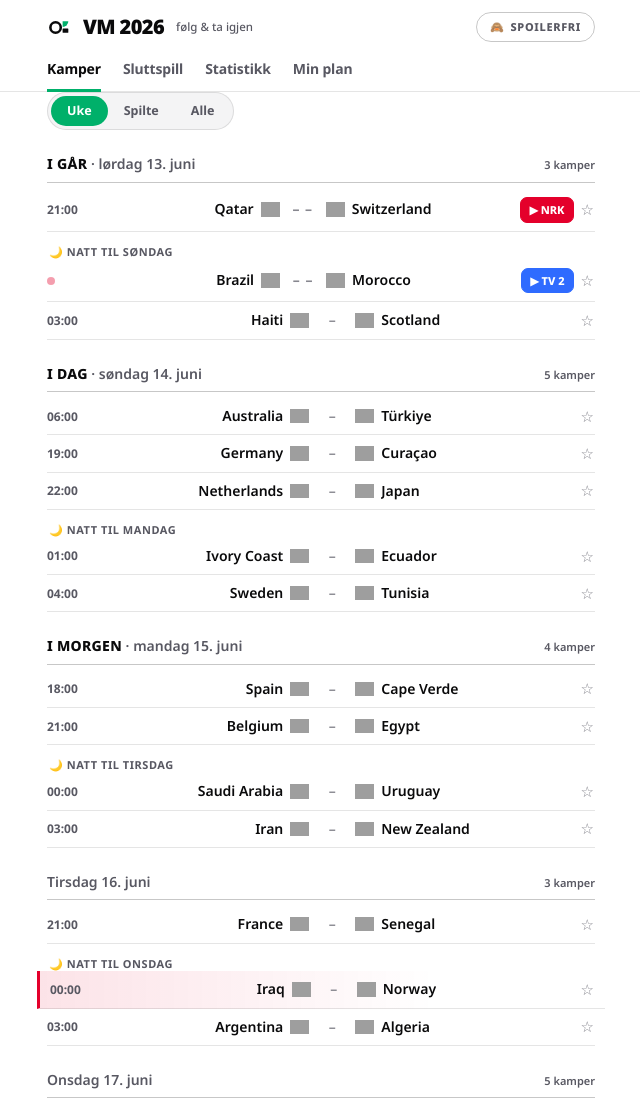
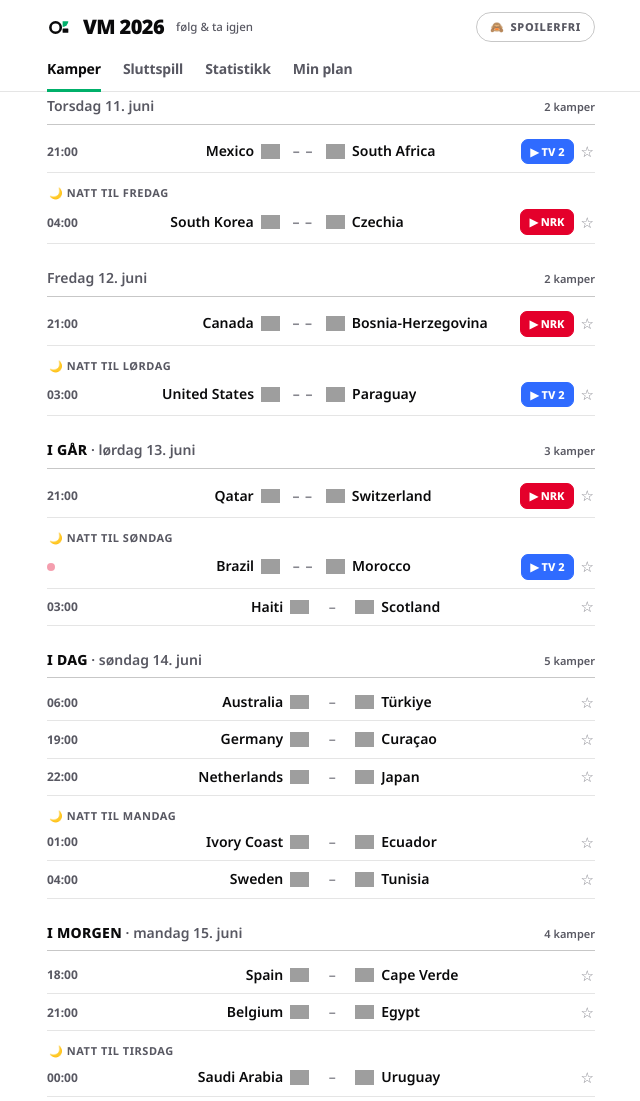
Before and after one commit to CHaerem/WorldCupSync, a website: page docs/index.html in a window 1280 px wide. Shown: the top 1101 px of the page, without its empty margins (319-959 px from the left). Drawn offline with Linux system fonts and the light colour scheme; grey boxes are pictures that could not be loaded.

Commit message:
Drop scope pills: one anchored continuous schedule + update README
- Remove Uke/Spilte/Alle pills; Kamper is now a single continuous day-grouped
  list auto-scrolled to today (yesterday's replays just above, upcoming below)
- Re-anchors to today each time you open the Kamper tab; no jump on interaction
- Fix stats reveal button styling (lost .pill class in the compact-row change)
- README rewritten to match current app: week view + natt-til grouping, bracket
  candidates, stats, Norway focus, 2026 design, NRK-auto / TV2-local-capture

Co-Authored-By: Claude Opus 4.8 (1M context) <noreply@anthropic.com>

```diff
--- a/docs/index.html
+++ b/docs/index.html
@@ -64,13 +64,8 @@
 
       main { padding-top: 14px; }
 
-      /* ---- scope toggle + day headers (continuous week view) ---- */
-      .scopebar { display: flex; margin-bottom: 6px; }
-      .seg { display: flex; background: var(--surface); border: 1px solid var(--line); border-radius: 999px; padding: 3px; }
-      .seg button { appearance: none; cursor: pointer; font: inherit; font-size: 12.5px; font-weight: 700; color: var(--muted); background: none; border: none; padding: 6px 16px; border-radius: 999px; }
-      .seg button.on { color: var(--accent-ink); background: var(--accent); }
-
-      .day { display: flex; align-items: baseline; gap: 10px; margin: 24px 0 6px; padding-bottom: 7px; border-bottom: 1px solid var(--line2); }
+      /* ---- day headers (continuous, anchored week view) ---- */
+      .day { display: flex; align-items: baseline; gap: 10px; margin: 24px 0 6px; padding-bottom: 7px; border-bottom: 1px solid var(--line2); scroll-margin-top: 116px; }
       .day:first-of-type { margin-top: 4px; }
       .day .dl { font-size: 14px; font-weight: 600; color: var(--muted); }
       .day .dl b { color: var(--fg); font-weight: 800; text-transform: uppercase; letter-spacing: 0.02em; }
@@ -142,7 +137,7 @@
       .statline .k { font-size: 11px; color: var(--muted); font-weight: 600; }
 
       .veil { text-align: center; padding: 32px 18px; border: 1px dashed var(--line2); border-radius: 14px; color: var(--muted); }
-      .veil .pill { margin-top: 14px; }
+      .reveal-btn { appearance: none; cursor: pointer; font: inherit; font-size: 13px; font-weight: 700; margin-top: 14px; padding: 9px 16px; border-radius: 9px; border: none; background: var(--accent); color: var(--accent-ink); }
       .empty { text-align: center; color: var(--muted); padding: 44px 16px; }
       footer { color: var(--faint); font-size: 11px; text-align: center; padding: 28px 16px 8px; line-height: 1.7; }
     </style>
--- a/docs/js/app.js
+++ b/docs/js/app.js
@@ -11,7 +11,7 @@ const LS = {
 };
 const state = {
   matches: [], groups: [], stats: null,
-  view: "schedule", scope: "week",
+  view: "schedule",
   spoiler: LS.get("spoiler", false),
   revealed: new Set(LS.get("revealed", [])),
   watched: new Set(LS.get("watched", [])),
@@ -85,40 +85,30 @@ const WDFULL = ["søndag","mandag","tirsdag","onsdag","torsdag","fredag","lørda
 const shiftDate = (iso, n) => { const d = new Date(iso + "T12:00:00Z"); d.setUTCDate(d.getUTCDate() + n); return d.toISOString().slice(0, 10); };
 const programDate = (m) => (parseInt(m.osloTime.slice(0, 2), 10) < 6 ? shiftDate(m.osloDate, -1) : m.osloDate);
 const relLabel = (iso) => { const t = todayOslo(); return iso === t ? "I dag" : iso === shiftDate(t, -1) ? "I går" : iso === shiftDate(t, 1) ? "I morgen" : null; };
-function dayHeader(iso, count) {
-  const f = fmtDay(iso), rel = relLabel(iso);
-  const lbl = rel ? `<b>${rel}</b> · ${f.label.toLowerCase()}` : f.label;
-  return `<div class="day"><span class="dl">${lbl}</span><span class="dcount">${count} ${count === 1 ? "kamp" : "kamper"}</span></div>`;
-}
 function viewSchedule() {
   const today = todayOslo();
-  let list, desc = false;
-  if (state.scope === "played") { list = state.matches.filter((m) => m.completed); desc = true; }
-  else if (state.scope === "all") { list = state.matches.slice(); }
-  else { const from = shiftDate(today, -1), to = shiftDate(today, 7); list = state.matches.filter((m) => { const p = programDate(m); return p >= from && p <= to; }); }
+  const byDay = {}, order = [];
+  for (const m of state.matches) { const p = programDate(m); if (!byDay[p]) { byDay[p] = []; order.push(p); } byDay[p].push(m); }
+  order.sort();
+  if (!order.length) return `<div class="empty">Ingen kamper.</div>`;
+  // anchor the initial scroll on today's programme (or the next upcoming day)
+  const anchor = order.find((p) => p >= today) || order[order.length - 1];
 
-  const seg = (k, l) => `<button class="${state.scope === k ? "on" : ""}" data-scope="${k}">${l}</button>`;
-  const nav = `<div class="scopebar"><div class="seg">${seg("week", "Uke")}${seg("played", "Spilte")}${seg("all", "Alle")}</div></div>`;
-  if (!list.length) return nav + `<div class="empty">Ingen kamper her.</div>`;
-
-  const byDay = {}, order = [];
-  for (const m of list) { const p = programDate(m); if (!byDay[p]) { byDay[p] = []; order.push(p); } byDay[p].push(m); }
-  order.sort((a, b) => (desc ? b.localeCompare(a) : a.localeCompare(b)));
-
-  const body = order.map((p) => {
+  return order.map((p) => {
     const ms = byDay[p].sort((a, b) => new Date(a.date) - new Date(b.date));
-    let h = dayHeader(p, ms.length), night = false;
+    const f = fmtDay(p), rel = relLabel(p);
+    const lbl = rel ? `<b>${rel}</b> · ${f.label.toLowerCase()}` : f.label;
+    let h = `<div class="day${p === anchor ? " anchor" : ""}"${p === anchor ? ' id="anchor"' : ""}><span class="dl">${lbl}</span><span class="dcount">${ms.length} ${ms.length === 1 ? "kamp" : "kamper"}</span></div>`;
+    let night = false;
     for (const m of ms) {
       if (!night && parseInt(m.osloTime.slice(0, 2), 10) < 6) {
-        const wd = WDFULL[new Date(m.osloDate + "T12:00:00Z").getUTCDay()];
-        h += `<div class="night">🌙 natt til ${wd}</div>`;
+        h += `<div class="night">🌙 natt til ${WDFULL[new Date(m.osloDate + "T12:00:00Z").getUTCDay()]}</div>`;
         night = true;
       }
       h += matchRow(m);
     }
     return h;
   }).join("");
-  return nav + body;
 }
 
 function viewPlan() {
@@ -166,7 +156,7 @@ function viewBracket() {
 }
 
 function viewStats() {
-  if (!state.spoiler) return `<div class="veil">📊 Statistikk røper resultater, tabeller og hvem som leder.<br/><button class="pill" id="revealStats">Vis statistikk likevel</button></div>`;
+  if (!state.spoiler) return `<div class="veil">📊 Statistikk røper resultater, tabeller og hvem som leder.<br/><button class="reveal-btn" id="revealStats">Vis statistikk likevel</button></div>`;
   let h = ""; const s = state.stats;
   if (s) {
     h += `<div class="statline"><div><div class="n">${s.matchesPlayed}</div><div class="k">kamper spilt</div></div><div><div class="n">${s.totalGoals}</div><div class="k">mål</div></div><div><div class="n">${s.avgGoals}</div><div class="k">snitt/kamp</div></div></div>`;
@@ -176,6 +166,7 @@ function viewStats() {
   return h;
 }
 
+let didAnchor = false; // only auto-scroll to today once per visit to Kamper
 function render() {
   const btn = document.getElementById("spoilerToggle");
   btn.classList.toggle("on", state.spoiler);
@@ -183,15 +174,18 @@ function render() {
   document.querySelectorAll("#tabs button").forEach((b) => b.classList.toggle("active", b.dataset.view === state.view));
   const body = { schedule: viewSchedule, bracket: viewBracket, stats: viewStats, plan: viewPlan }[state.view]();
   app.innerHTML = body;
+  if (state.view === "schedule" && !didAnchor) {
+    const a = document.getElementById("anchor");
+    if (a) { a.scrollIntoView({ block: "start" }); didAnchor = true; }
+  }
 }
 
 // ---------- events ----------
 document.getElementById("spoilerToggle").addEventListener("click", () => { state.spoiler = !state.spoiler; LS.set("spoiler", state.spoiler); render(); });
-document.getElementById("tabs").addEventListener("click", (e) => { const b = e.target.closest("button[data-view]"); if (!b) return; state.view = b.dataset.view; render(); });
+document.getElementById("tabs").addEventListener("click", (e) => { const b = e.target.closest("button[data-view]"); if (!b) return; state.view = b.dataset.view; didAnchor = false; render(); });
 app.addEventListener("click", (e) => {
-  const t = e.target.closest("[data-reveal],[data-plan],[data-watched],[data-scope],#revealStats");
+  const t = e.target.closest("[data-reveal],[data-plan],[data-watched],#revealStats");
   if (!t) return;
-  if (t.dataset.scope) { state.scope = t.dataset.scope; render(); return; }
   if (t.id === "revealStats") { state.spoiler = true; LS.set("spoiler", true); render(); return; }
   if (t.dataset.reveal) { state.revealed.add(t.dataset.reveal); LS.set("revealed", [...state.revealed]); render(); return; }
   if (t.dataset.plan) { toggle(state.plan, t.dataset.plan, "plan"); render(); return; }
```
Also changed, not shown: README.md.
